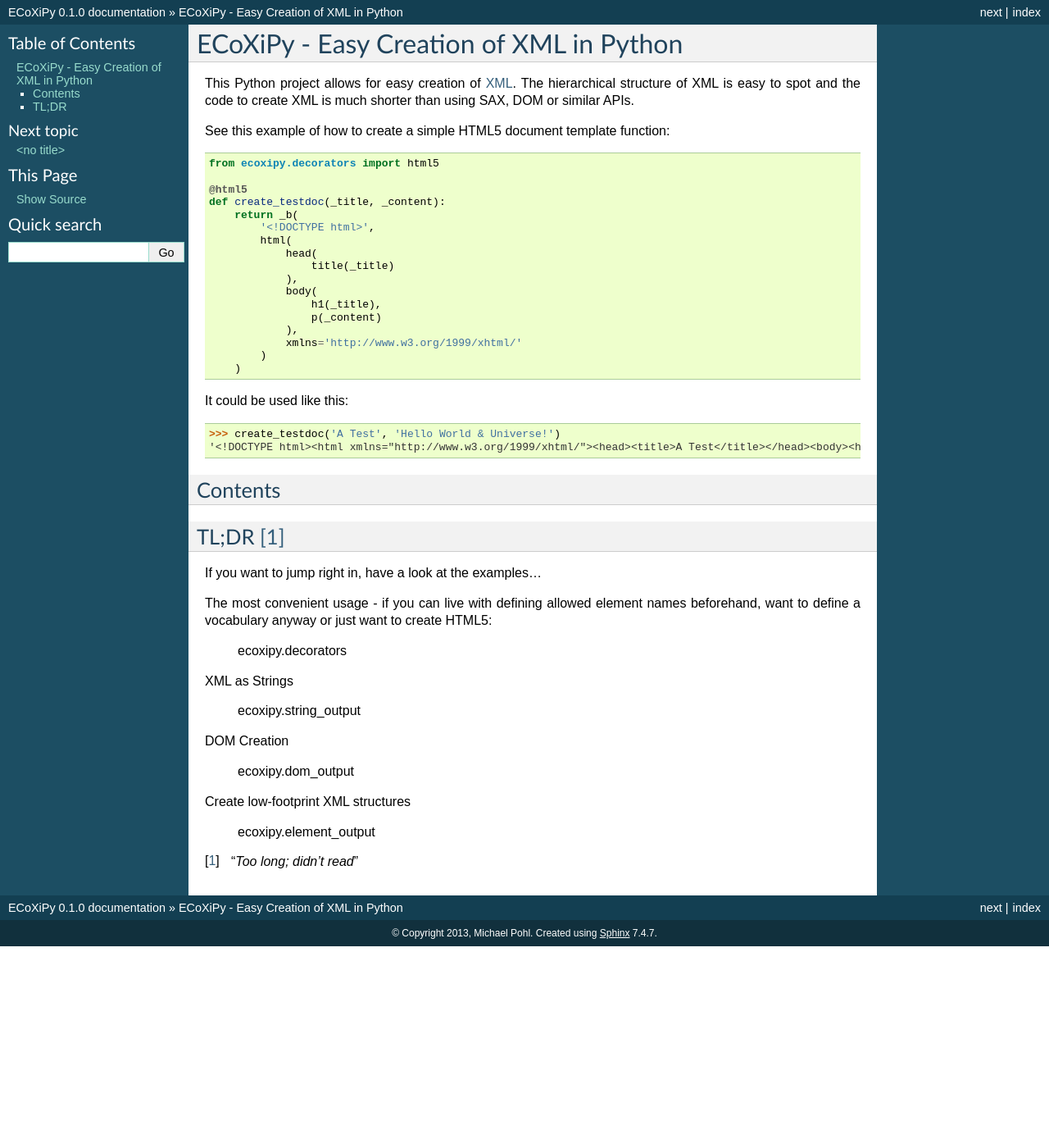
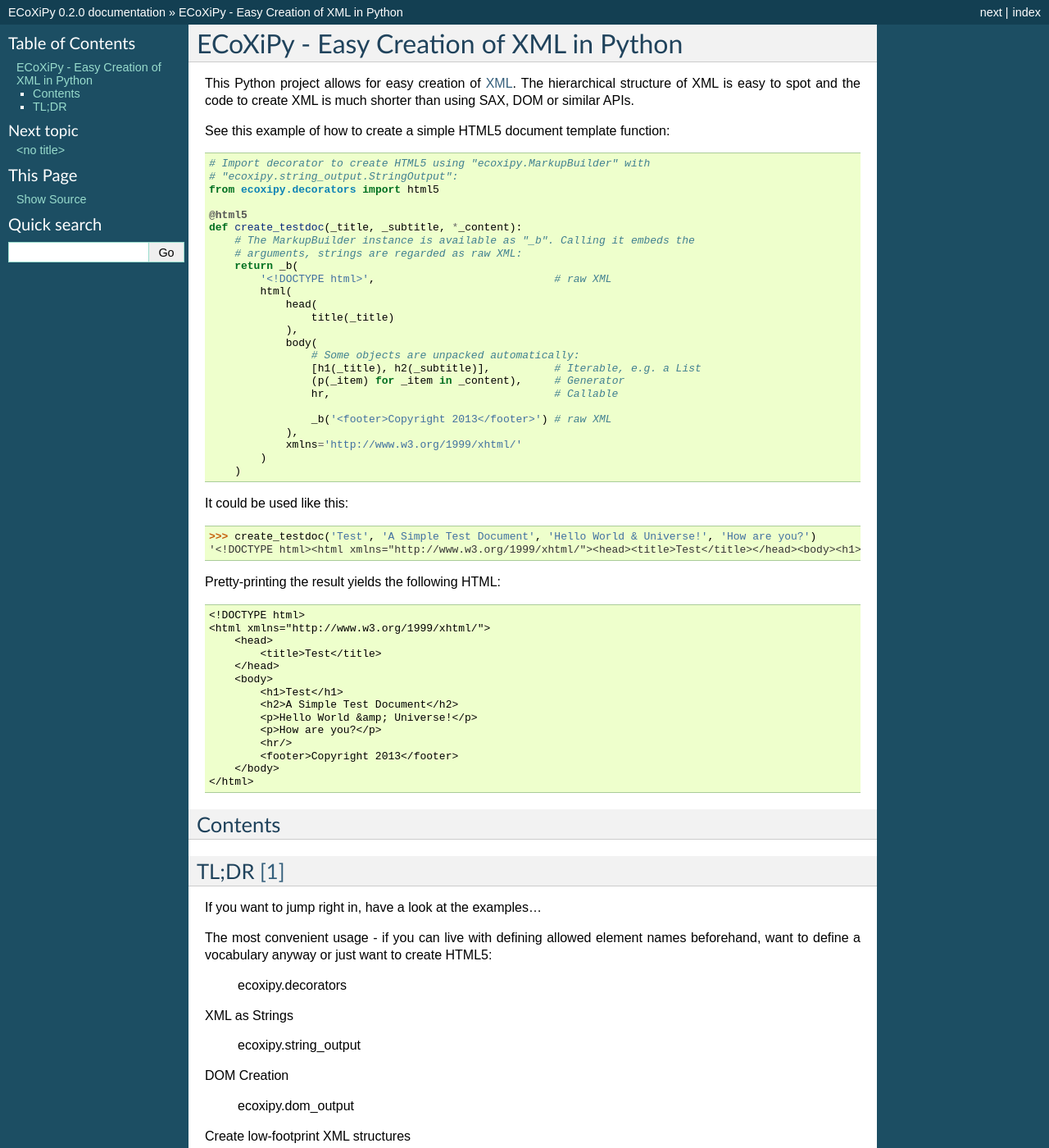
Before and after one commit to IvIePhisto/ECoXiPy, a Sphinx documentation site: the page built from doc/source/index.rst, in a window 1280 px wide and 1400 px high. Shown: the whole window at 82% size. Built offline with Sphinx 7.4.7, drawn with Linux system fonts in a browser that asks for light colours; some of the changed text lies outside the part shown.

Commit message:
RELEASE 0.2.0 * updated performance test results * updates and fixes in documentation * changed version to 0.2

```diff
--- a/doc/source/conf.py
+++ b/doc/source/conf.py
@@ -57,9 +57,9 @@
 # built documents.
 #
 # The short X.Y version.
-version = '0.1'
+version = '0.2'
 # The full version, including alpha/beta/rc tags.
-release = '0.1.0'
+release = '0.2.0'
 
 # The language for content autogenerated by Sphinx. Refer to documentation
 # for a list of supported languages.
--- a/doc/source/index.rst
+++ b/doc/source/index.rst
@@ -9,19 +9,27 @@
 
 See this example of how to create a simple HTML5 document template function::
 
+    # Import decorator to create HTML5 using "ecoxipy.MarkupBuilder" with
+    # "ecoxipy.string_output.StringOutput":
     from ecoxipy.decorators import html5
 
     @html5
-    def create_testdoc(_title, _content):
+    def create_testdoc(_title, _subtitle, *_content):
+        # The MarkupBuilder instance is available as "_b". Calling it embeds the
+        # arguments, strings are regarded as raw XML:
         return _b(
-            '<!DOCTYPE html>',
+            '<!DOCTYPE html>',                            # raw XML
             html(
                 head(
                     title(_title)
                 ),
                 body(
-                    h1(_title),
-                    p(_content)
+                    # Some objects are unpacked automatically:
+                    [h1(_title), h2(_subtitle)],          # Iterable, e.g. a List
+                    (p(_item) for _item in _content),     # Generator
+                    hr,                                   # Callable
+
+                    _b('<footer>Copyright 2013</footer>') # raw XML
                 ),
                 xmlns='http://www.w3.org/1999/xhtml/'
             )
@@ -30,8 +38,26 @@
 
 It could be used like this:
 
->>> create_testdoc('A Test', 'Hello World & Universe!')
-'<!DOCTYPE html><html xmlns="http://www.w3.org/1999/xhtml/"><head><title>A Test</title></head><body><h1>A Test</h1><p>Hello World &amp; Universe!</p></body></html>'
+>>> create_testdoc('Test', 'A Simple Test Document', 'Hello World & Universe!', 'How are you?')
+'<!DOCTYPE html><html xmlns="http://www.w3.org/1999/xhtml/"><head><title>Test</title></head><body><h1>Test</h1><h2>A Simple Test Document</h2><p>Hello World &amp; Universe!</p><p>How are you?</p><hr/><footer>Copyright 2013</footer></body></html>'
+
+
+Pretty-printing the result yields the following HTML::
+
+    <!DOCTYPE html>
+    <html xmlns="http://www.w3.org/1999/xhtml/">
+        <head>
+            <title>Test</title>
+        </head>
+        <body>
+            <h1>Test</h1>
+            <h2>A Simple Test Document</h2>
+            <p>Hello World &amp; Universe!</p>
+            <p>How are you?</p>
+            <hr/>
+            <footer>Copyright 2013</footer>
+        </body>
+    </html>
 
 
 Contents
--- a/setup.py
+++ b/setup.py
@@ -1,7 +1,7 @@
 from setuptools import setup, find_packages
 import sys, os
 
-version = '0.1.0'
+version = '0.2.0'
 
 setup(name='ECoXiPy',
       version=version,
```
Also changed, not shown: README.md (+51 -6 lines), doc/perf_test_results/timeit.csv (+10 -10 lines), ecoxipy/__init__.py (+22 -5 lines), doc/perf_test_results/timeit.png, 6 other files.
